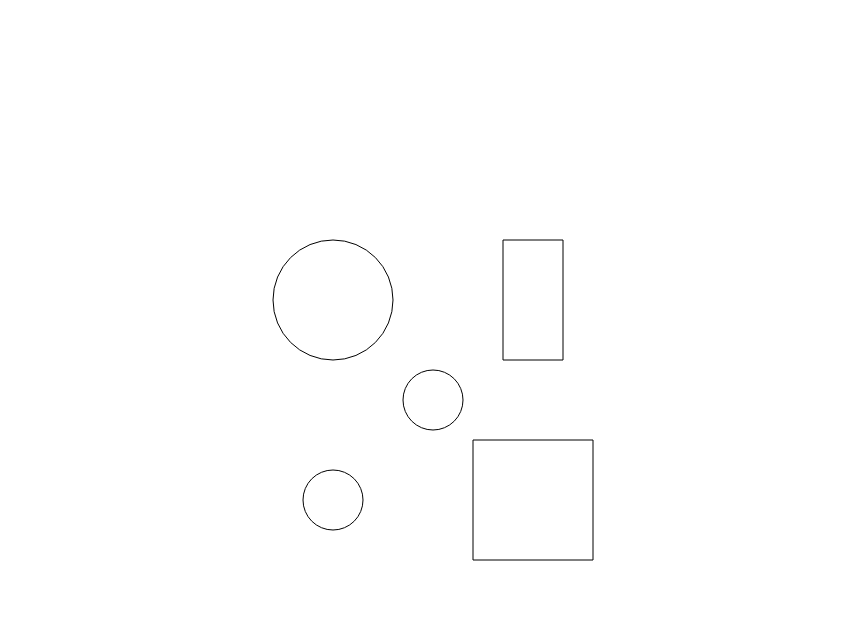
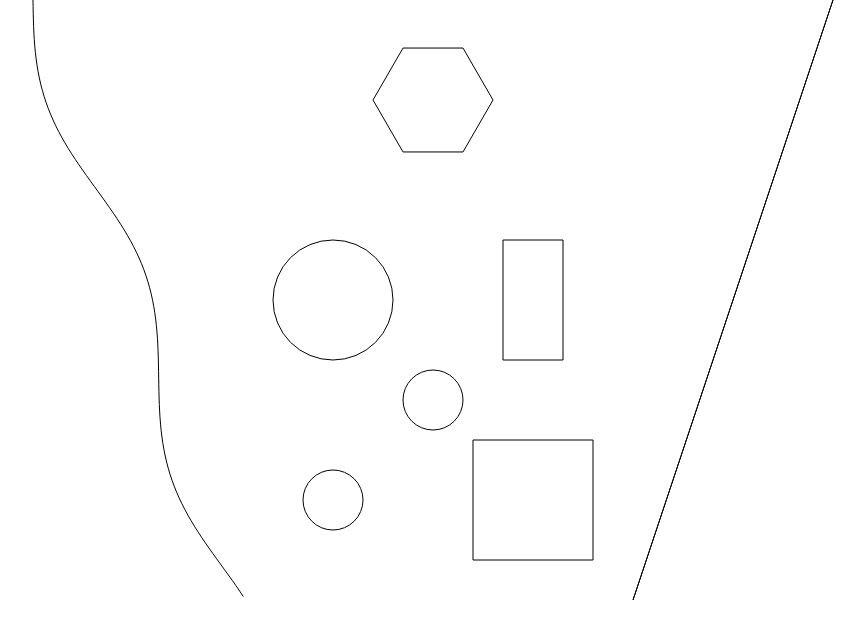
Before and after one commit to 3P5160N/circle_vs_arbitrary_sdf, a plain HTML site: page index.html in a window 1280 px wide. Shown: the whole page, without its empty margins (207-1072 px from the left). Drawn offline with Linux system fonts and the light colour scheme.

Commit message:
Added more SDFs and basic physics

```diff
--- a/index.html
+++ b/index.html
@@ -20,6 +20,20 @@
             ctx.stroke()
         }
 
+        function drawHexagon(p, r) {
+            ctx.beginPath()
+            ctx.moveTo(p[0]- r, p[1])
+
+            for (let i = 1; i < 7; ++i) {
+                const a = (270 + 360 / 6 * i) * Math.PI / 180
+                const x = p[0] + Math.sin(a) * r
+                const y = p[1] + Math.cos(a) * r
+                ctx.lineTo(x, y)
+            }
+
+            ctx.stroke()
+        }
+
         function drawBox(p, s) {
             ctx.beginPath()
             ctx.rect(p[0] - s[0], p[1] - s[1], s[0] * 2, s[1] * 2)
@@ -30,6 +44,30 @@
             ctx.beginPath()
             ctx.moveTo(a[0], a[1])
             ctx.lineTo(b[0], b[1])
+            ctx.stroke()
+        }
+
+        function normalize(v) {
+            const l = length(v)
+
+            return [v[0] / l, v[1] / l]
+        }
+
+        function drawSine(a, b, freq, amp) {
+            const ba = subtract(b, a)
+            const perp = normalize([ba[1], -ba[0]])
+            const n = normalize(ba)
+            const l = length(ba)
+            const c = 100
+
+            ctx.moveTo(a[0], a[1])
+
+            for (let i = 0; i < c + 1; ++i) {
+                const t = l / c * i
+                const sn = Math.sin(t / l * freq) * amp
+                ctx.lineTo(a[0] + n[0] * t + perp[0] * sn, a[1] + n[1] * t + perp[1] * sn)
+            }
+
             ctx.stroke()
         }
 
@@ -60,6 +98,23 @@
             s: [60, 60]
         }
 
+        const hexagon = {
+            p: [0, 300],
+            r: 60
+        }
+
+        const line = {
+            a: [400, 400],
+            b: [200, -200]
+        }
+
+        const sine = {
+            a: [-400, 400],
+            b: [-200, -200],
+            freq: 10,
+            amp: 20
+        }
+
         function length(v) {
             return Math.sqrt(v[0] ** 2 + v[1] ** 2)
         }
@@ -76,8 +131,20 @@
             return [Math.max(v[0], s), Math.max(v[1], s)]
         }
 
+        function min(v, s) {
+            return [Math.min(v[0], s), Math.min(v[1], s)]
+        }
+
         function subtract(a, b) {
             return [a[0] - b[0], a[1] - b[1]]
+        }
+
+        function multiply(a, b) {
+            return [a[0] * b[0], a[1] * b[1]]
+        }
+
+        function multiplyScalar(a, b) {
+            return [a[0] * b, a[1] * b]
         }
 
         function sdBox(p, s) {
@@ -86,20 +153,73 @@
             return length(max(d, 0)) + Math.min(Math.max(d[0], d[1]), 0)
         }
 
+        function dot(a, b) {
+            return a[0] * b[0] + a[1] * b[1]
+        }
+
+        function clamp(v, mn, mx) {
+            return Math.min(Math.max(v, mn), mx)
+        }
+
+        function sdHexagon(p, r) {
+            const k = [-0.866025404, 0.5, 0.577350269]
+            p = abs(p)
+            p = subtract(p, multiplyScalar(k, 2 * Math.min(dot(k, p), 0.0)))
+            p = subtract(p, [clamp(p[0], -k[2] * r, k[2] * r), r * -k[0]])
+
+            return length(p) * Math.sign(p[1])
+        }
+
+        function sdLine(p, a, b) {
+            const pa = subtract(p, a)
+            const ba = subtract(b, a)
+            const h = clamp(dot(pa, ba) / dot(ba, ba), 0.0, 1.0)
+
+            return length(subtract(pa, multiplyScalar(ba, h)))
+        }
+
+        function sdSine(p, a, b, freq, amp) {
+            const pa = subtract(p, a)
+            const ba = subtract(b, a)
+            const perp = normalize([ba[1], -ba[0]])
+            const h = clamp(dot(pa, ba) / dot(ba, ba), 0.0, 1.0)
+            const out = subtract(pa, multiplyScalar(ba, h))
+            const sn = Math.sin(h * freq) * amp
+
+            return length([out[0] - perp[0] * sn, out[1] - perp[1] * sn])
+        }
+
         function map(p) {
             const c1 = sdCircle(subtract(p, circle1.p), circle1.r)
             const c2 = sdCircle(subtract(p, circle2.p), circle2.r)
             const b1 = sdBox(subtract(p, box1.p), box1.s)
             const b2 = sdBox(subtract(p, box2.p), box2.s)
+            const h1 = sdHexagon(subtract(p, hexagon.p), hexagon.r)
+            const l1 = sdLine(p, line.a, line.b)
+            const s1 = sdSine(p, sine.a, sine.b, sine.freq, sine.amp)
 
-            return Math.min(c1, c2, b1, b2)
+            return Math.min(c1, c2, b1, b2, h1, l1, s1)
         }
 
-        const p = mp
+        const p = [0, 0]
         const r = 30
+        const vel = [0, 0]
+        const acc = [0.1, 0.1]
+        const maxVel = 5
+        const airFriction = 0.99
+        const friction = 0.5
+        const keys = {}
+
+        window.addEventListener("keydown", (event) => {
+            keys[event.key] = true
+        })
+
+        window.addEventListener("keyup", (event) => {
+            keys[event.key] = false
+        })
 
         const downscaling = 100
-        const subdivision = 100
+        const subdivision = 12
         const rDownscaled = r / downscaling
 
         function calcQuadrant(p) {
@@ -114,9 +234,27 @@
         }
 
         function draw() {
-            const quadrant = calcQuadrant(p)
-            const qx = [p[0] + quadrant[0] * rDownscaled, p[1]]
-            const qy = [p[0], p[1] + quadrant[1] * rDownscaled]
+            if (keys['a']) {
+                vel[0] -= acc[0]
+            }
+
+            if (keys['d']) {
+                vel[0] += acc[0]
+            }
+
+            if (keys['s']) {
+                vel[1] -= acc[0]
+            }
+
+            if (keys['w']) {
+                vel[1] += acc[0]
+            }
+
+            vel[0] = clamp(vel[0] * airFriction, -maxVel, maxVel)
+            vel[1] = clamp(vel[1] * airFriction, -maxVel, maxVel)
+            p[0] += vel[0]
+            p[1] += vel[1]
+
             const d0 = map(p) - r
 
             clear()
@@ -124,8 +262,14 @@
             drawCircle(circle2.p, circle2.r)
             drawBox(box1.p, box1.s)
             drawBox(box2.p, box2.s)
+            drawHexagon(hexagon.p, hexagon.r)
+            drawLine(line.a, line.b)
+            drawSine(sine.a, sine.b, sine.freq, sine.amp)
 
             if (d0 < 0) {
+                const quadrant = calcQuadrant(p)
+                const qx = [p[0] + quadrant[0] * rDownscaled, p[1]]
+                const qy = [p[0], p[1] + quadrant[1] * rDownscaled]
                 const d1 = map(qx)
                 const d2 = map(qy)
                 let nearDir = d1 < d2 ? [quadrant[0], 0] : [0, quadrant[1]]
@@ -144,11 +288,16 @@
                 }
 
                 ctx.strokeStyle = "#ff0000"
-                drawCircle([p[0] + nearDir[0] * d0, p[1] + nearDir[1] * d0], r)
+                p[0] = p[0] + nearDir[0] * (d0 - 1)
+                p[1] = p[1] + nearDir[1] * (d0 - 1)
+                const tvel = subtract(vel, multiplyScalar(nearDir, 2 * dot(vel, nearDir)))
+                vel[0] = tvel[0] * friction
+                vel[1] = tvel[1] * friction
             } else {
                 ctx.strokeStyle = "#000000"
-                drawCircle(p, r)
             }
+
+            drawCircle(p, r)
 
             requestAnimationFrame(draw)
         }
```
